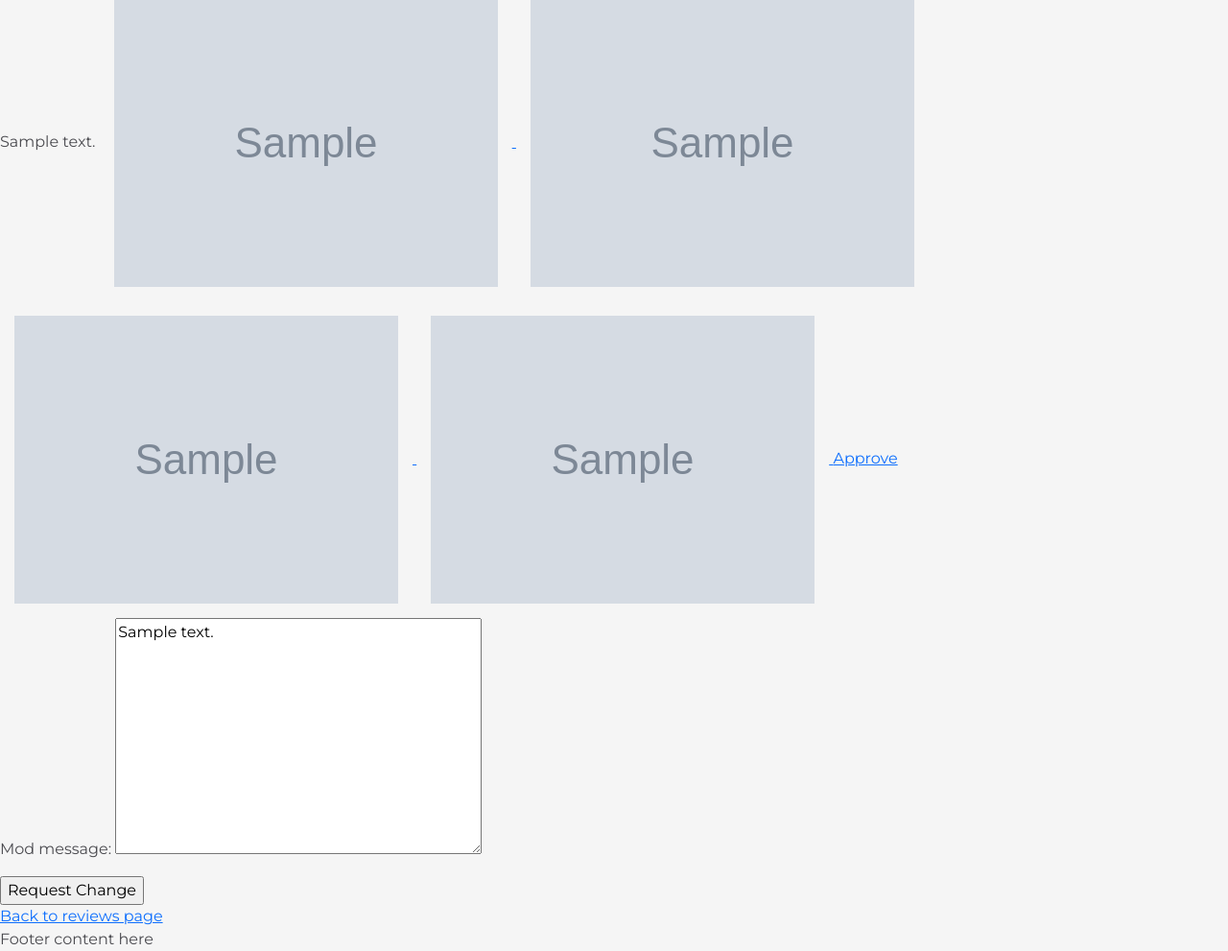
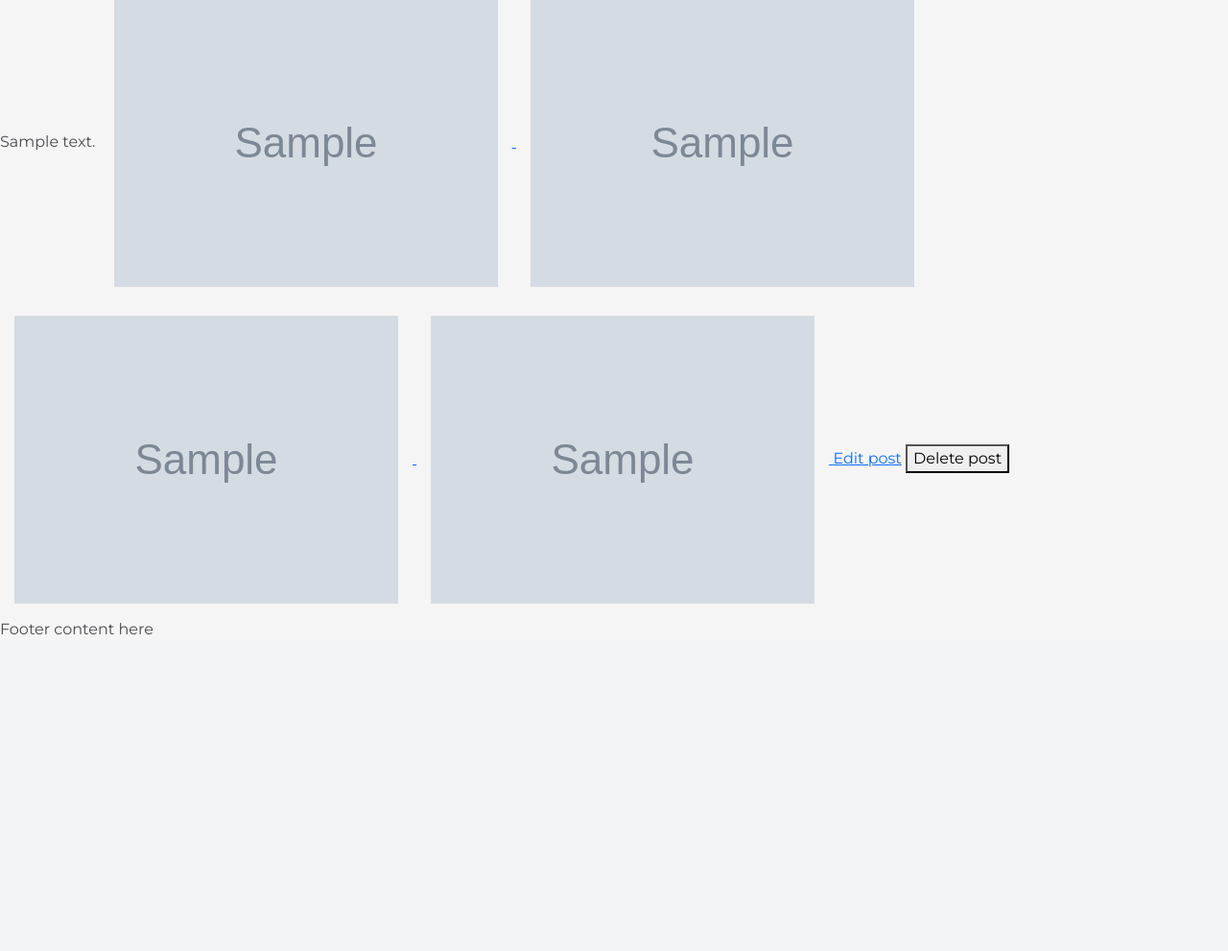
Before and after one commit to Code-Institute-Org/thelibrary, a Django app: a page that uses posts/templates/post_review.html in a window 1280 px wide. Shown: the part 367-1358 px from the top of the page at 96% size. After the commit the page ends 1028 px from the top, so only its background shows below. Run offline with Django 3.2, Linux system fonts and the light colour scheme; a user stored in the database is signed in; tables that the repository leaves empty hold one stand-in row (values such as "Sample post"); grey boxes marked "Sample" are stand-in pictures; some libraries are stand-ins or nearby versions.

Commit message:
Fix logic in post_review page broken by change to database.

```diff
--- a/posts/templates/post_review.html
+++ b/posts/templates/post_review.html
@@ -52,13 +52,13 @@
         </a>
     {% endif %}
 
-    {% if post.author == user %}
+    {% if post.author == user.userprofile %}
     <!-- edit and delete buttons for author -->
     <a href="{% url 'edit_post' post.pk post.slug %}">Edit post</a>
     <button class="deleteBtn" data-post-pk="{{ post.pk }}">Delete post</button>
 
         <!-- Message if mod is trying to approve own posts -->
-        {% if post.author == user and user.userprofile.is_mod %}
+        {% if post.author == user.userprofile.author and user.userprofile.is_mod %}
 
         <p>You cannot approve your own posts</p>
 
```
